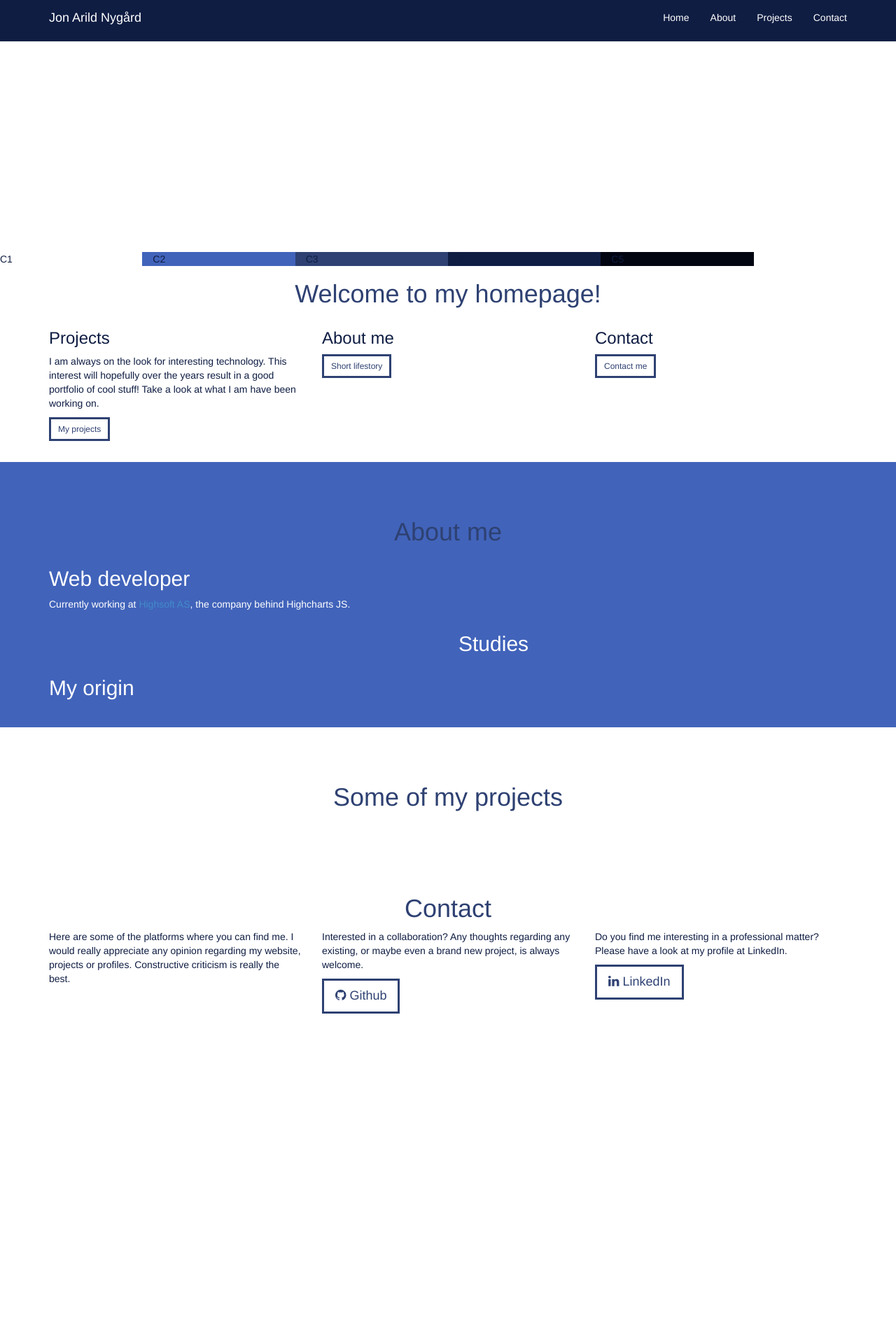
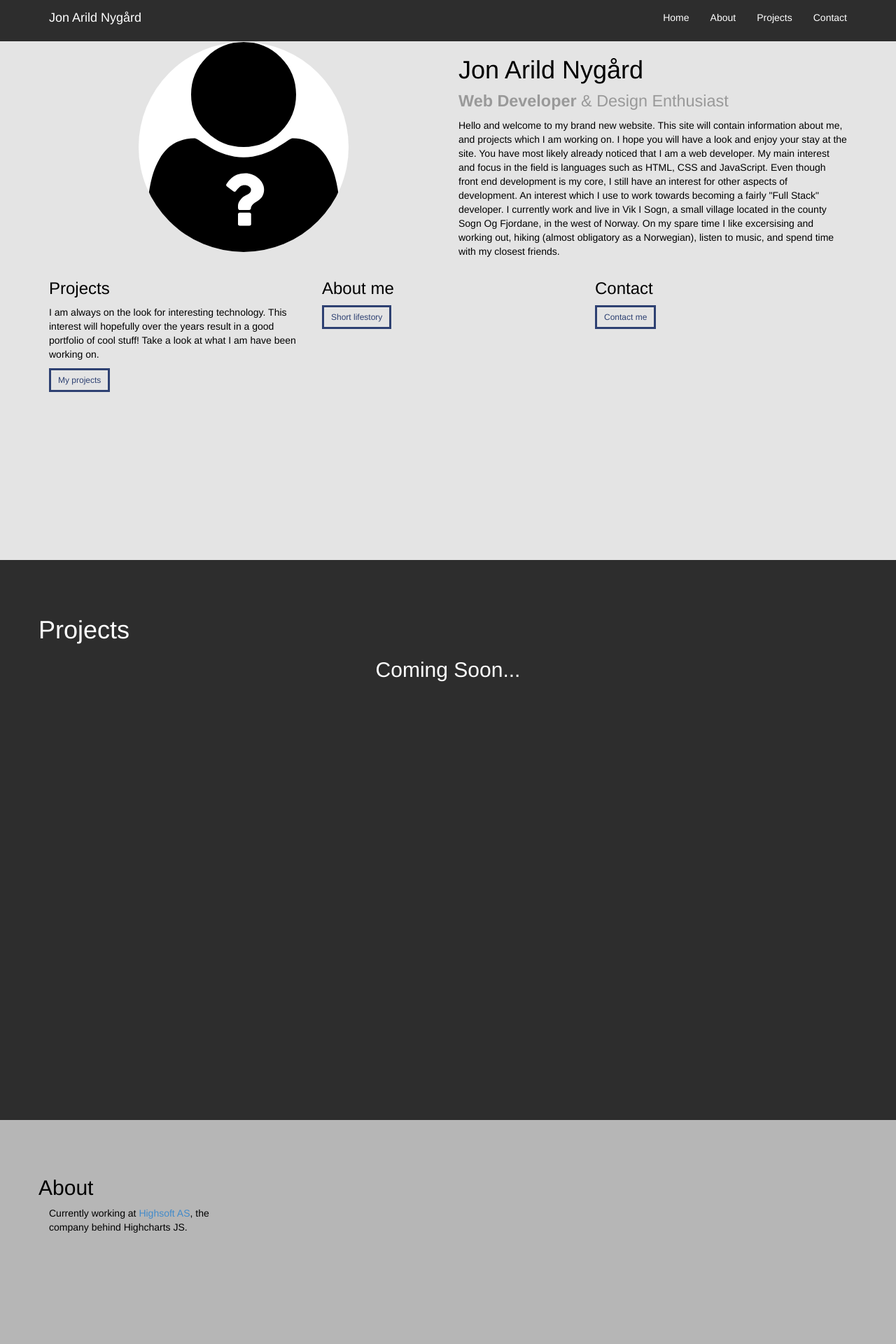
Before and after one commit to jon-a-nygaard/jon-a-nygaard.github.io, a PHP site: page / in a window 1280 px wide. Shown: the top 1920 px of the page at 70% size. Before the commit the page ends 1448 px from the top, so only its background shows below. Run offline with PHP 8.4, Linux system fonts and the light colour scheme; some libraries are stand-ins or nearby versions.

Commit message:
Update of layout and content

```diff
--- a/assets/css/lightBlue.css
+++ b/assets/css/lightBlue.css
@@ -24,19 +24,42 @@
   background-color: #010511;
 }
 
+.page.stl-1 {
+  color: white;
+  background-color: #2D2D2D;
+}
+.page.stl-1 h1 {
+  color: white;
+}
+
+.page.stl-2 {
+  color: black;
+  background-color: #E4E4E4;
+}
+.page.stl-2 h1 {
+  color: black;
+}
+
+.page.stl-3 {
+  color: black;
+  background-color: #B6B6B6;
+}
+.page.stl-3 h1 {
+  color: black;
+}
+
 body {
   color: #0f1d43;
 }
 
 h1 {
-  text-align: center;
   color: #2e4172;
 }
 
 /* Navigation bar */
 .navbar {
   color: white;
-  background-color: #0f1d43;
+  background-color: #2D2D2D;
   height: 60px;
 }
 
@@ -82,3 +105,13 @@ h1 {
   color: white;
   transition: all .5s ease-in-out;
 }
+
+.portrait {
+  text-align: center;
+}
+.portrait img {
+  background-color: white;
+  width: 100%;
+  max-height: 300px;
+  max-width: 300px;
+}
--- a/assets/js/script.js
+++ b/assets/js/script.js
@@ -1,24 +1,24 @@
-// jQuery(document).ready(function() {
-// 	setPageHeight();
-// 	jQuery(window).on('resize', function() {
-// 		setPageHeight();
-// 	});
+jQuery(document).ready(function() {
+	setPageHeight();
+	jQuery(window).on('resize', function() {
+		setPageHeight();
+	});
 
-// 	// Add scrollanimation to button
-// 	jQuery('a[href*=#]:not([href=#])').click(function() {
-// 		if (location.pathname.replace(/^\//,'') == this.pathname.replace(/^\//,'') && location.hostname == this.hostname) {
-// 			var target = jQuery(this.hash);
-// 			target = target.length ? target : jQuery('[name=' + this.hash.slice(1) +']');
-// 			if (target.length) {
-// 				jQuery('html,body').animate({
-// 				scrollTop: target.offset().top
-// 				}, 1000);
-// 				return false;
-// 			}
-// 		}
-// 	});
-// });
-// function setPageHeight() {
-// 	height = jQuery(window).height();
-// 	jQuery(".page").css("height", height);
-// }
+	// Add scrollanimation to button
+	jQuery('a[href*=#]:not([href=#])').click(function() {
+		if (location.pathname.replace(/^\//,'') == this.pathname.replace(/^\//,'') && location.hostname == this.hostname) {
+			var target = jQuery(this.hash);
+			target = target.length ? target : jQuery('[name=' + this.hash.slice(1) +']');
+			if (target.length) {
+				jQuery('html,body').animate({
+				scrollTop: target.offset().top
+				}, 1000);
+				return false;
+			}
+		}
+	});
+});
+function setPageHeight() {
+	height = jQuery(window).height();
+	jQuery(".page").css("height", height);
+}
--- a/assets/sass/lightBlue.scss
+++ b/assets/sass/lightBlue.scss
@@ -32,17 +32,38 @@ $contrast-2: black;
 	background-color: map-get($palette, 'darker');
 	background-color: map-get($palette, 'darkest');
 }
+.page.stl-1 {
+	color: $contrast-1;
+	background-color: #2D2D2D;
+	h1 {
+		color: $contrast-1;
+	}
+}
+.page.stl-2 {
+	color: $contrast-2;
+	background-color: #E4E4E4;
+	h1 {
+		color: $contrast-2;
+	}
+}
+.page.stl-3 {
+	color: $contrast-2;
+	background-color: #B6B6B6;
+	h1 {
+		color: $contrast-2;
+	}
+}
 body {
 	color: $primary-color;
 }
 h1 {
-	text-align: center;
+	// text-align: left;
     color: $second-color;
 }
 /* Navigation bar */
 .navbar {
 	color: $contrast-1;
-    background-color: $primary-color;
+    background-color: #2D2D2D;
     height: 60px;
 }
 .navbar-default .navbar-brand,
@@ -82,3 +103,13 @@ h1 {
 	color: white;
 	transition: all .5s ease-in-out;
 }
+
+.portrait {
+	text-align: center;
+	img {
+		background-color: white;
+		width: 100%;
+		max-height: 300px;
+		max-width: 300px;
+	}
+}
--- a/index.html
+++ b/index.html
@@ -40,24 +40,20 @@
 				</div><!--/.nav-collapse -->
 			</div>
 		</div>
-		<div id="home" class="page">
-			<div class="wide-background">
-
+		<div id="home" class="page stl-2">
+			<div class="container">
+				<div class="row">
+					<div class="col-md-6 portrait">
+						<img src="/assets/images/portrait.svg" class="img-circle">
+						</img>
 					</div>
-			<div>
-				<div class="row">
-					<div class="col-md-2 c1">C1</div>
-					<div class="col-md-2 c2">C2</div>
-					<div class="col-md-2 c3">C3</div>
-					<div class="col-md-2 c4">C4</div>
-					<div class="col-md-2 c5">C5</div>
-				</div>
-			</div>
-			<div class="container">
-				<div class="section">
-					<div class="row">
-						<div class="col-md-12">
-							<h1>Welcome to my homepage!</h1>
+					<div class="col-md-6">
+						<h1 class="text-left">Jon Arild Nygård<br/><small><strong>Web Developer</strong> &amp; Design Enthusiast</small></h1>
+						<p>
+							Hello and welcome to my brand new website. This site will contain information about me, and projects which I am working on. I hope you will have a look and enjoy your stay at the site.
+							You have most likely already noticed that I am a web developer. My main interest and focus in the field is languages such as HTML, CSS and JavaScript.  Even though front end development is my core, I still have an interest for other aspects of development. An interest which I use to work towards becoming a fairly "Full Stack" developer.
+							I currently work and live in Vik I Sogn, a small village located in the county Sogn Og Fjordane, in the west of Norway. On my spare time I like excersising and working out, hiking (almost obligatory as a Norwegian), listen to music, and spend time with my closest friends.
+						</p>
 					</div>
 				</div>
 				<div class="row">
@@ -77,54 +73,40 @@
 				</div>
 			</div>
 		</div>
+		<div id="projects" class="page stl-1">
+			<div class="container">
+				<div class="row">
+					<h1>Projects</h1>
+					<p class="h2 text-center">Coming Soon...</p>
 				</div>
-		<div id="about" class="page diversity-1">
+			</div>
+		</div>
+		<div id="about" class="page stl-3">
 			<div class="container">
-				<div class="section">
 				<div class="row">
-						<h1>About me</h1>
+					<h2>About</h2>
 				</div>
 				<div class="row">
-						<div class="col-md-6">
-							<h2>Web developer</h2>
+					<div class="col-md-3">
 						<p>
 						Currently working at <a href="http://www.highcharts.com/about">Highsoft AS</a>, the company behind Highcharts JS.
 						</p>
 					</div>
-						<div class="col-md-6">
-							<!-- <img src="/assets/images/vik.jpg"> -->
+					<div class="col-md-3">
 					</div>
+					<div class="col-md-3">
 					</div>
-					<div class="row">
-						<div class="col-md-6">
-
-						</div>
-						<div class="col-md-6">
-							<h2>Studies</h2>
-						</div>
-					</div>
-					<div class="row">
-						<div class="col-md-6">
-							<h2>My origin</h2>
-						</div>
-						<div class="col-md-6">
-
+					<div class="col-md-3">
 					</div>
 				</div>
 			</div>
 		</div>
-		</div>
-		<div id="projects" class="page">
-			<div class="container">
-				<div class="row">
-					<h1>Some of my projects</h1>
-				</div>
-			</div>
-		</div>
-		<div id="contact"class="page">
+		<div id="contact"class="page stl-1">
 			<div class="container">
 				<div class="row">
 					<h1>Contact</h1>
+				</div>
+				<div class="row">
 					<div class="col-md-4">
 						<p>
 							Here are some of the platforms where you can find me. I would really appreciate any opinion regarding my website, projects or profiles. Constructive criticism is really the best.
```
Also changed, not shown: assets/images/portrait.svg (added). Lines whose indentation alone changed are shown as unchanged.
